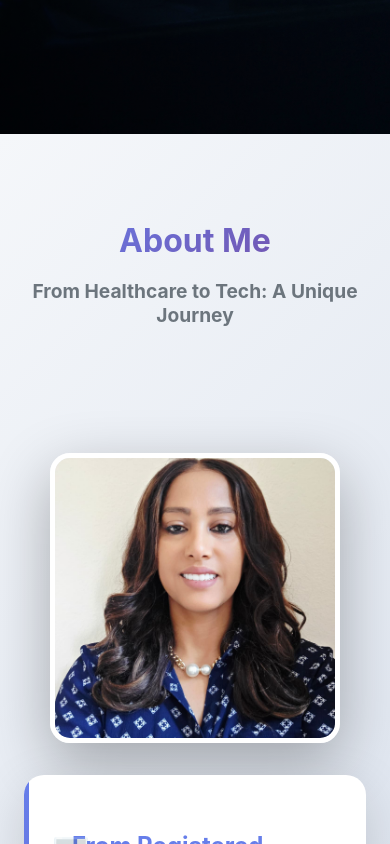
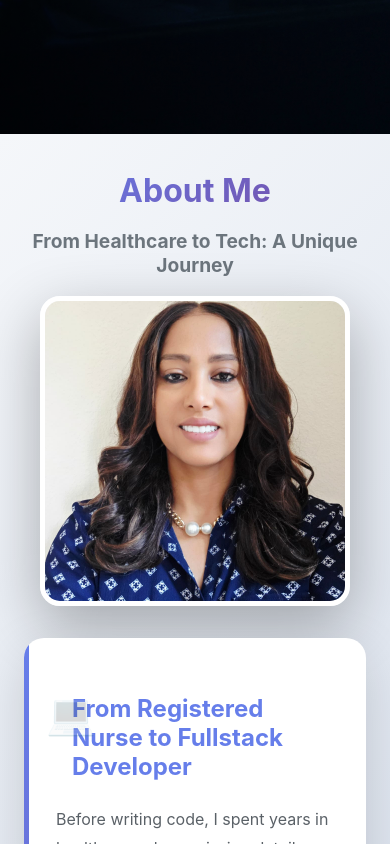
Before and after one commit to Mary-G10/Mary-s-Portfolio, a React (Create React App) app: page / in a window 390 px wide. Shown: the part 800-1644 px from the top of the page. Built offline with nearby package versions, Linux system fonts and the light colour scheme.

Commit message:
Update About section spacing and image size

```diff
--- a/src/components/About/About.module.css
+++ b/src/components/About/About.module.css
@@ -1,5 +1,5 @@
 .about {
-  padding: 100px 0;
+  padding: 10px 0 60px 0; /* Minimal top padding */
   background: linear-gradient(135deg, #f5f7fa 0%, #c3cfe2 100%);
   position: relative;
   overflow: hidden;
@@ -39,7 +39,7 @@
 
 .header {
   text-align: center;
-  margin-bottom: 4rem;
+  margin-bottom: 1rem; /* Minimal spacing */
 }
 
 .title {
@@ -64,28 +64,28 @@
   grid-template-columns: 1fr 1.5fr;
   gap: 4rem;
   align-items: start;
-  margin-bottom: 4rem;
+  margin-bottom: 3rem; /* Reduced from 4rem */
 }
 
 .imageSection {
   display: flex;
   justify-content: center;
   align-items: flex-start;
-  padding-top: 2rem;
+  padding-top: 0; /* Reduced from 2rem */
   animation: fadeInLeft 1s ease;
 }
 
 
 .aboutImage {
   width: 100%;
-  max-width: 400px;
-  height: 400px;
+  max-width: 500px; /* Increased from 400px */
+  height: 500px; /* Increased from 400px */
   border-radius: 20px;
   object-fit: cover;
   box-shadow: 0 20px 60px rgba(0, 0, 0, 0.3);
   border: 8px solid white;
   transition: all 0.5s ease;
-  margin-top: 30px;
+  margin-top: 0; /* Reduced from 30px */
 }
 
 .aboutImage:hover {
@@ -290,8 +290,8 @@
   }
 
   .aboutImage {
-    max-width: 350px;
-    height: 350px;
+    max-width: 400px; /* Slightly bigger than before on tablet */
+    height: 400px;
   }
 
   .aboutCard {
@@ -309,7 +309,7 @@
 
 @media (max-width: 640px) {
   .about {
-    padding: 60px 0;
+    padding: 10px 0 40px 0; /* Minimal top padding on mobile */
   }
 
   .container {
@@ -325,8 +325,8 @@
   }
 
   .aboutImage {
-    max-width: 280px;
-    height: 280px;
+    max-width: 300px; /* Slightly bigger than before on mobile */
+    height: 300px;
     border: 5px solid white;
   }
 
```
